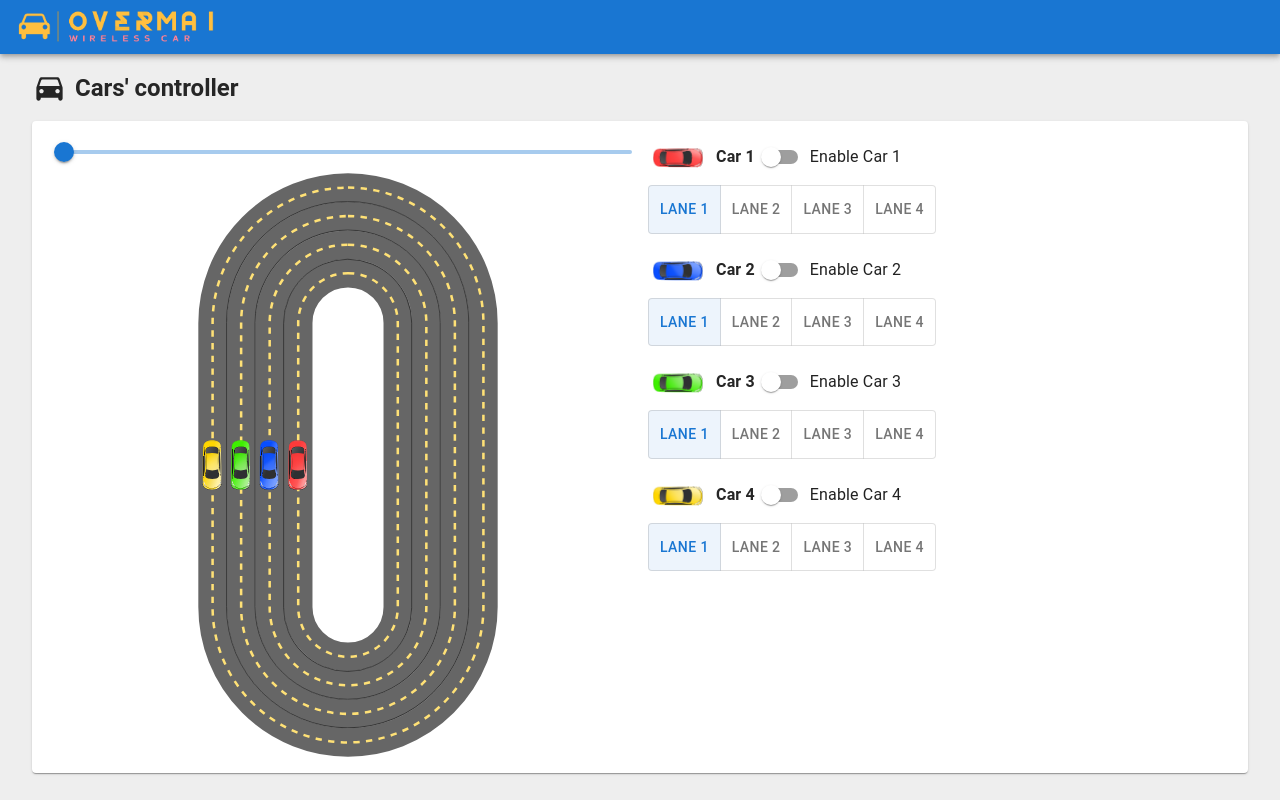
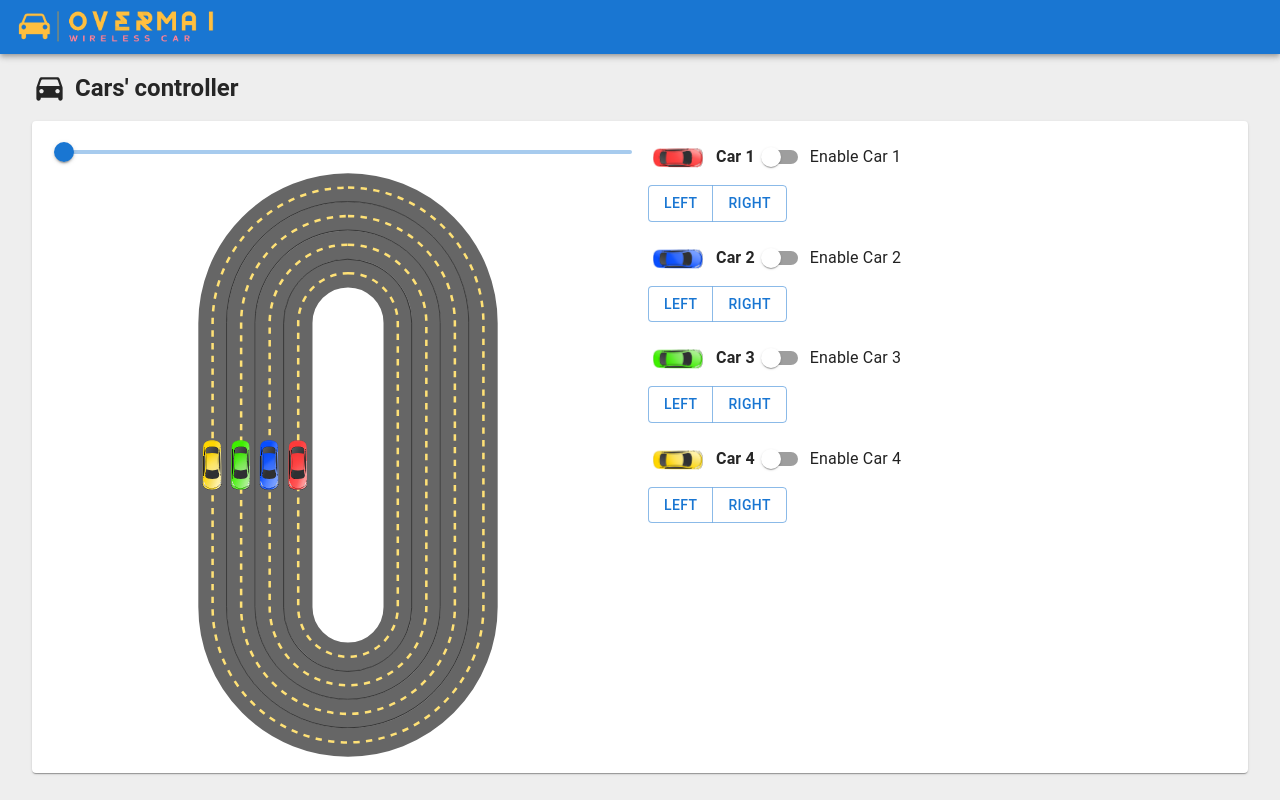
Before and after one commit to Kkr1328/overmai, a Next.js app: page / in a window 1280 px wide. Built offline with nearby package versions, Linux system fonts and the light colour scheme.

Commit message:
Tle and Oat's handover

```diff
--- a/src/components/CarController.tsx
+++ b/src/components/CarController.tsx
@@ -5,15 +5,15 @@ import Image from 'next/image';
 
 import {
 	Box,
+	Button,
+	ButtonGroup,
 	FormControlLabel,
 	Stack,
 	Switch,
-	ToggleButton,
-	ToggleButtonGroup,
 	Typography,
 } from '@mui/material';
 
-import { CarType, LANES, LaneType } from '@/constant/ENTITY';
+import { CarType, LaneType } from '@/constant/ENTITY';
 import { LENGTH } from '@/constant/CONST';
 
 interface CarControllerProps {
@@ -23,19 +23,19 @@ interface CarControllerProps {
 
 export default function CarController(props: CarControllerProps) {
 	const [isEnable, setIsEnable] = React.useState<boolean>(false);
-	const [lane, setLane] = React.useState<LaneType>('LANE1');
+	// const [lane, setLane] = React.useState<LaneType>('LANE1');
 
 	const handleIsEnableChange = (isCurrentEnable: boolean) => {
 		setIsEnable(isCurrentEnable);
-		console.log(props.name, '| Enable :', isCurrentEnable, ', Lane :', lane);
+		// console.log(props.name, '| Enable :', isCurrentEnable, ', Lane :', lane);
 		// sent "Turn on/off" API here
 	};
 
-	const handleLaneChange = (currentLane: LaneType) => {
-		setLane(currentLane);
-		console.log(props.name, '| Enable :', isEnable, ', Lane :', currentLane);
-		// sent "Change lane" API here
-	};
+	// const handleLaneChange = (currentLane: LaneType) => {
+	// 	setLane(currentLane);
+	// 	console.log(props.name, '| Enable :', isEnable, ', Lane :', currentLane);
+	// 	// sent "Change lane" API here
+	// };
 
 	return (
 		<Stack className="gap-8" alignItems="start">
@@ -66,7 +66,7 @@ export default function CarController(props: CarControllerProps) {
 					label={`Enable ${props.name}`}
 				/>
 			</Stack>
-			<ToggleButtonGroup
+			{/* <ToggleButtonGroup
 				color="primary"
 				exclusive
 				value={lane}
@@ -76,7 +76,11 @@ export default function CarController(props: CarControllerProps) {
 						{name}
 					</ToggleButton>
 				))}
-			</ToggleButtonGroup>
+			</ToggleButtonGroup> */}
+			<ButtonGroup variant="outlined" aria-label="outlined button group">
+				<Button>Left</Button>
+				<Button>Right</Button>
+			</ButtonGroup>
 		</Stack>
 	);
 }
```
